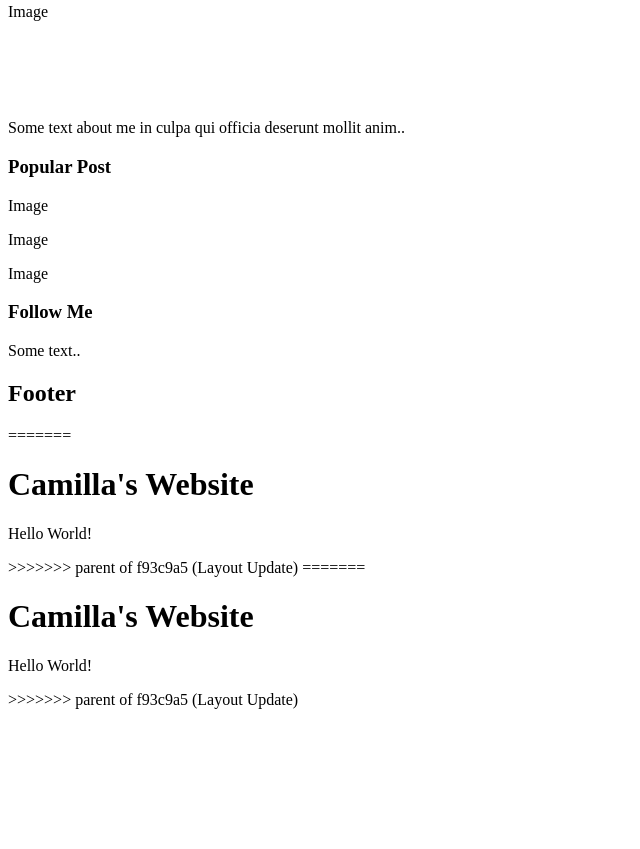
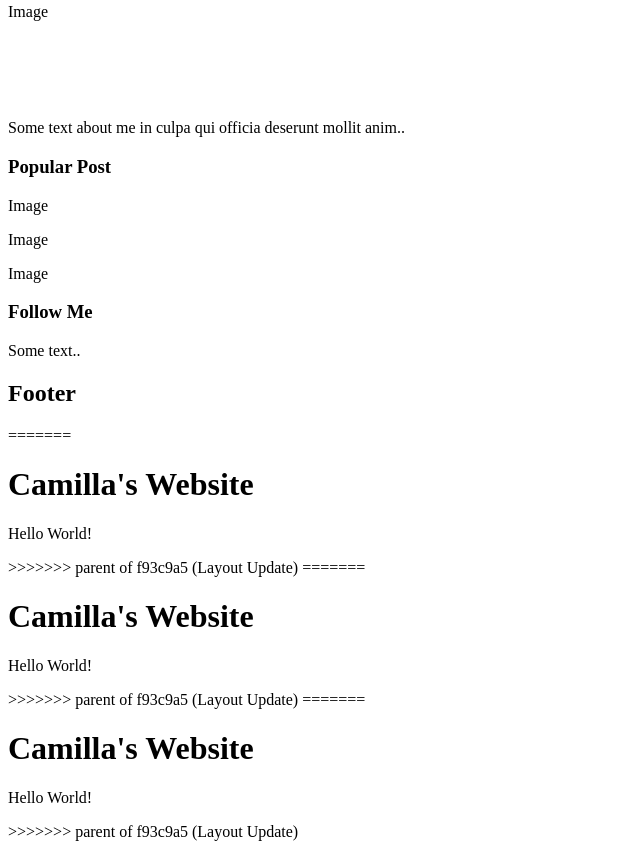
Before and after one commit to SweetGamma/SweetGamma.github.io, a plain HTML site: page index.html in a window 1280 px wide. Shown: the part 1008-1857 px from the top of the page, without its empty margins (0-640 px from the left). Before the commit the page ends 1725 px from the top, so only its background shows below. Drawn offline with Linux system fonts and the light colour scheme.

Commit message:
Update index.html

```diff
--- a/index.html
+++ b/index.html
@@ -6,6 +6,7 @@
     <title>Camilla's Website</title>
 </head>
 <body>
+<<<<<<< HEAD
 <<<<<<< HEAD
 <<<<<<< HEAD
 
@@ -69,5 +70,9 @@
     <h1>Camilla's Website</h1>
     <p>Hello World!</p>
 >>>>>>> parent of f93c9a5 (Layout Update)
+=======
+    <h1>Camilla's Website</h1>
+    <p>Hello World!</p>
+>>>>>>> parent of f93c9a5 (Layout Update)
 </body>
 </html>
```
